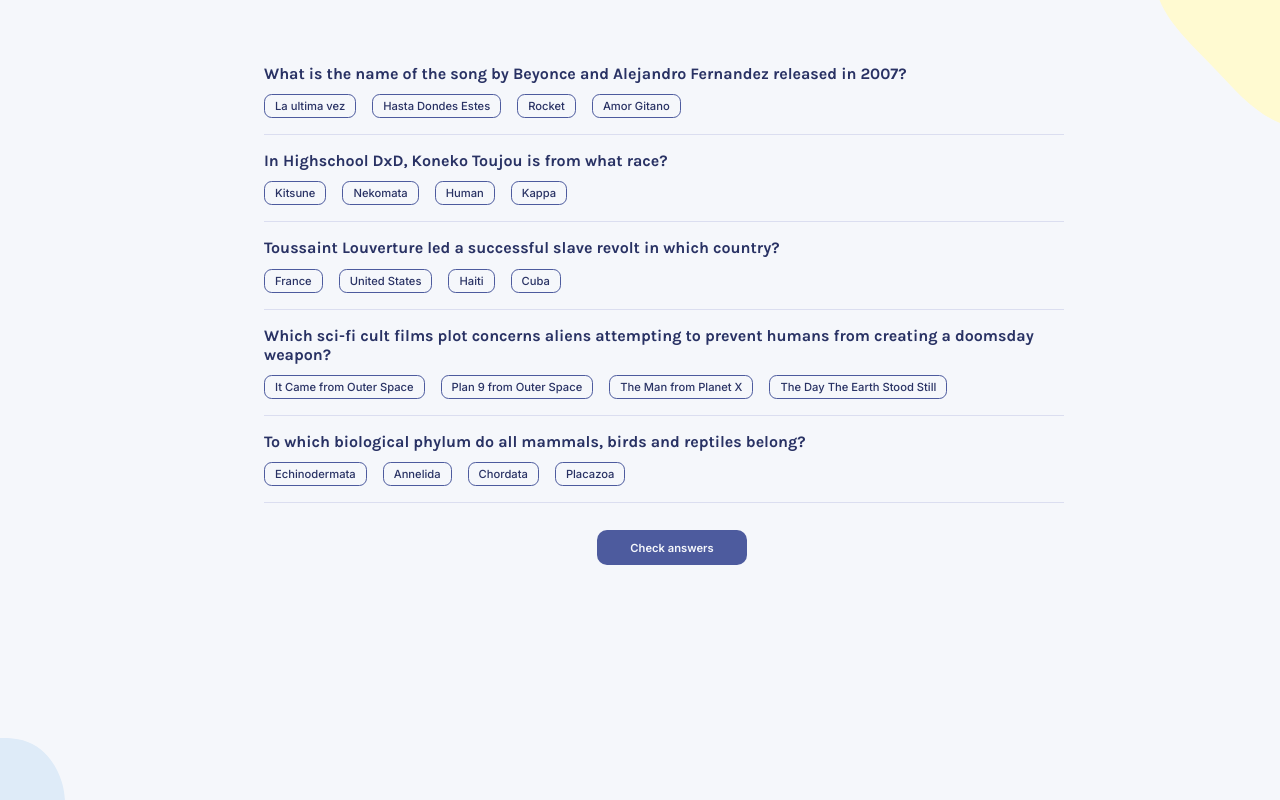
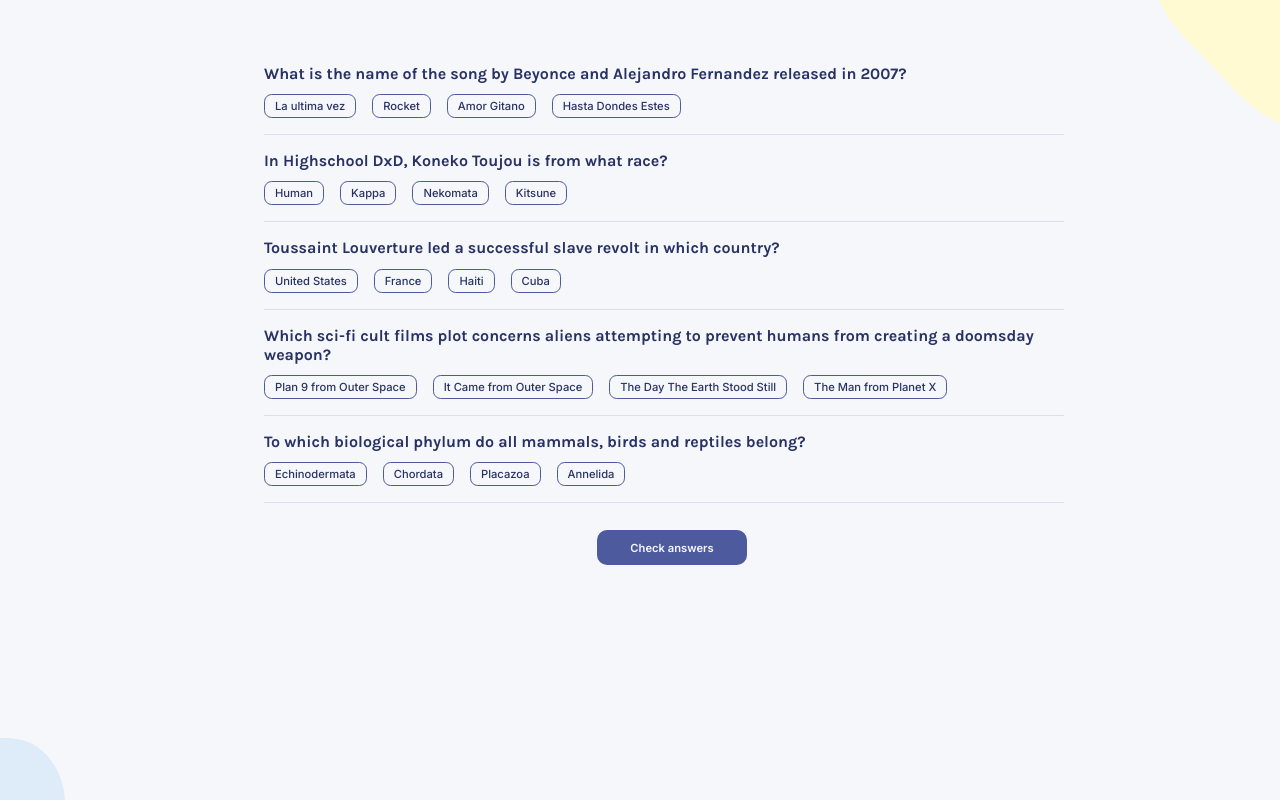
Before and after one commit to RimaSem/quizzical, a React (Vite) app: page / in a window 1280 px wide. Built offline with nearby package versions, Linux system fonts and the light colour scheme.

Commit message:
Reshuffle answer options on replay

```diff
--- a/src/components/Main.jsx
+++ b/src/components/Main.jsx
@@ -5,21 +5,25 @@ import smallBlobTop from "../assets/yellow-small.svg";
 import smallBlobBottom from "../assets/blue-small.svg";
 
 export default function Main() {
+  const [startOfGame, setStartOfGame] = React.useState(true);
   const [data, setData] = React.useState(database.results);
   const [checkAnswers, setCheckAnswers] = React.useState(false);
   const [playAgain, setPlayAgain] = React.useState(true);
-  // const [correctAnswers, setCorrectAnswers] = React.useState(5);
 
-  // function answeredCorrectly(num) {
-  //   setCorrectAnswers(num);
-  // }
-  function reload() {
-    let getOptions = document.querySelectorAll(".answer-btn");
-    getOptions.forEach((option) => {
-      option.style.backgroundColor = "rgb(245, 247, 251)";
-      option.style.color = "#293264";
-      option.style.border = "0.77px solid #4d5b9e";
-    });
+  function shuffle(array) {
+    const newArray = [...array];
+    const length = newArray.length;
+
+    for (let start = 0; start < length; start++) {
+      const randomPosition = Math.floor(
+        (newArray.length - start) * Math.random()
+      );
+      const randomItem = newArray.splice(randomPosition, 1);
+
+      newArray.push(...randomItem);
+    }
+
+    return newArray;
   }
 
   const questions = data.map((obj) => {
@@ -31,7 +35,9 @@ export default function Main() {
         answer={obj.correct_answer}
         checkAnswers={checkAnswers}
         playAgain={playAgain}
-        // answeredCorrectly={answeredCorrectly}
+        optionsArray={
+          playAgain && shuffle([...obj.incorrect_answers, obj.correct_answer])
+        }
       />
     );
   });
--- a/src/components/Question.jsx
+++ b/src/components/Question.jsx
@@ -2,7 +2,7 @@ import React from "react";
 
 export default function Question(props) {
   const [isSelected, setIsSelected] = React.useState(false);
-  const [optionsArray, setOptionsArray] = React.useState(randomizeOptions());
+  const [savedOptions, setSavedOptions] = React.useState(props.optionsArray);
 
   React.useEffect(() => {
     if (props.checkAnswers) {
@@ -18,6 +18,7 @@ export default function Question(props) {
         }
       });
     } else if (props.playAgain) {
+      setSavedOptions(props.optionsArray);
       setIsSelected(false);
       let options = document.querySelectorAll(".answer-btn");
       options.forEach((option) => {
@@ -51,42 +52,21 @@ export default function Question(props) {
     }
   }
 
-  function randomizeOptions() {
-    let optionsArr = [...props.options, props.answer];
-    return shuffle(optionsArr);
-  }
-
-  function shuffle(array) {
-    const newArray = [...array];
-    const length = newArray.length;
-
-    for (let start = 0; start < length; start++) {
-      const randomPosition = Math.floor(
-        (newArray.length - start) * Math.random()
-      );
-      const randomItem = newArray.splice(randomPosition, 1);
-
-      newArray.push(...randomItem);
-    }
-
-    return newArray;
-  }
-
   return (
     <div className="question-container">
       <h3 className="question">{props.question}</h3>
       <div className="answers-container">
         <div className="answer-btn" onClick={(e) => highlightOption(e)}>
-          {optionsArray[0]}
+          {props.playAgain ? props.optionsArray[0] : savedOptions[0]}
         </div>
         <div className="answer-btn" onClick={(e) => highlightOption(e)}>
-          {optionsArray[1]}
+          {props.playAgain ? props.optionsArray[1] : savedOptions[1]}
         </div>
         <div className="answer-btn" onClick={(e) => highlightOption(e)}>
-          {optionsArray[2]}
+          {props.playAgain ? props.optionsArray[2] : savedOptions[2]}
         </div>
         <div className="answer-btn" onClick={(e) => highlightOption(e)}>
-          {optionsArray[3]}
+          {props.playAgain ? props.optionsArray[3] : savedOptions[3]}
         </div>
       </div>
     </div>
```
